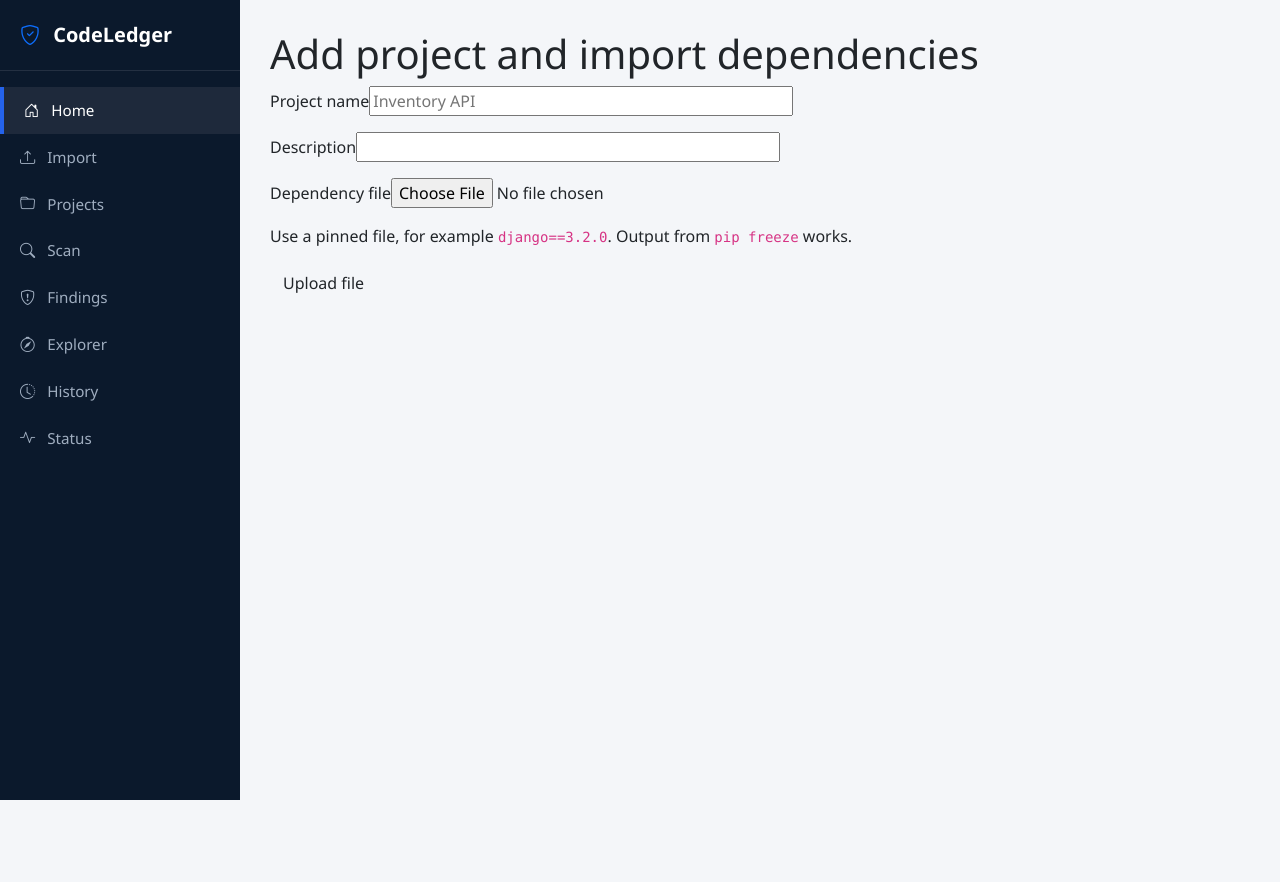
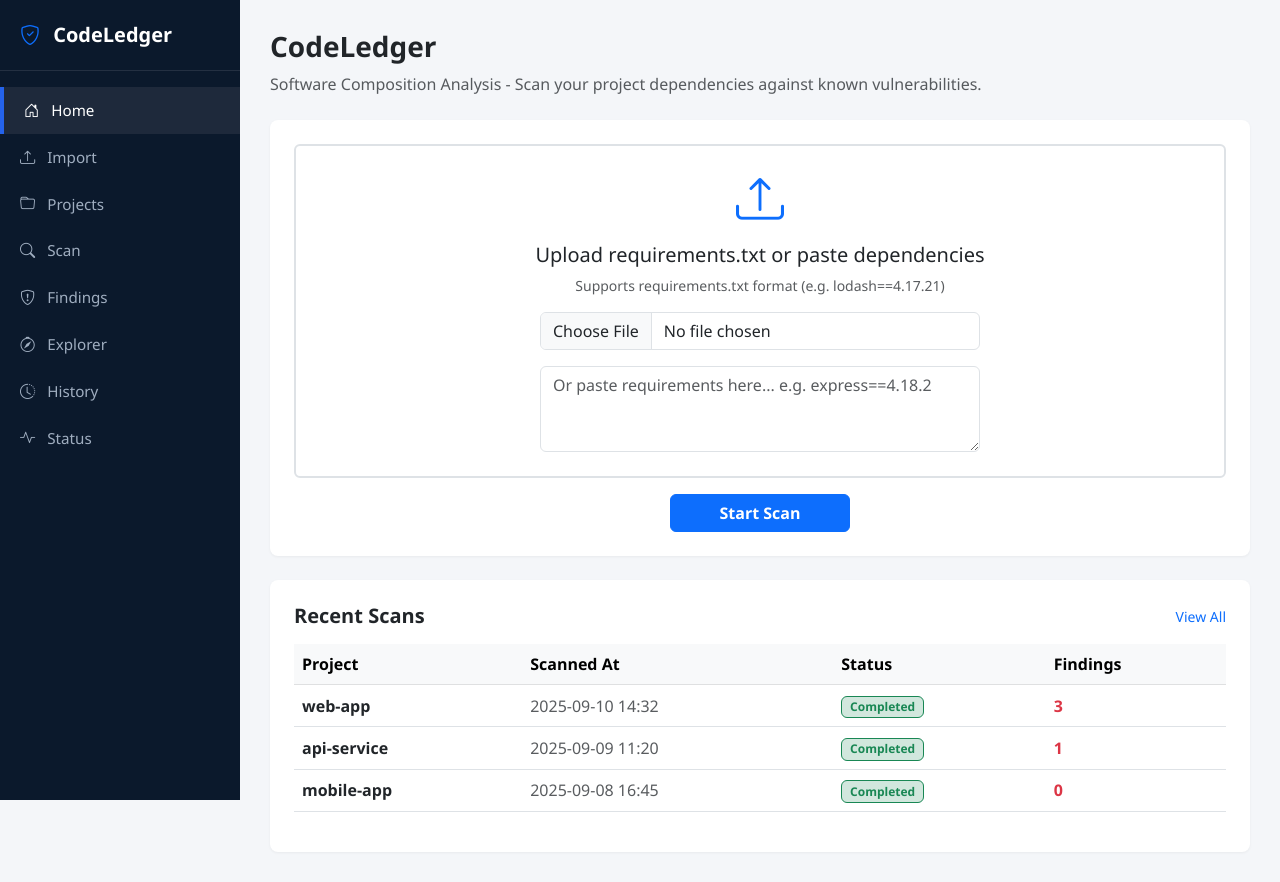
Before and after one commit to Avanipihu/CodeLedger, a Flask app: page / in a window 1280 px wide. Before the commit the page ends 800 px from the top, so only its background shows below. Run offline with Flask 3, Linux system fonts and the light colour scheme.

Commit message:
Enhance import page with recent scans and upload form
Updated the import page to enhance user interface and functionality. Added recent scans section and improved file upload form.

```diff
--- a/templates/import.html
+++ b/templates/import.html
@@ -1,24 +1,56 @@
-{% extends "base.html" %}
-{% block title %}Import dependencies - CodeLedger{% endblock %}
+{% extends 'base.html' %}
+
 {% block content %}
-<h1>Add project and import dependencies</h1>
+<div class="mb-4">
+    <h3 class="fw-bold">CodeLedger</h3>
+    <p class="text-muted">Software Composition Analysis - Scan your project dependencies against known vulnerabilities.</p>
+</div>
 
-{% with messages = get_flashed_messages(with_categories=true) %}
-  {% if messages %}
-    {% for category, message in messages %}
-      <div class="alert alert-{{ category if category != 'error' else 'danger' }} alert-dismissible fade show" role="alert" style="margin-bottom: 1rem; padding: 0.75rem 1.25rem; border-radius: 4px; background-color: #f8d7da; color: #721c24; border: 1px solid #f5c6cb;">
-        {{ message }}
-      </div>
-    {% endfor %}
-  {% endif %}
-{% endwith %}
+<div class="row">
+    <div class="col-md-12 mb-4">
+        <div class="card card-custom p-4 text-center">
+            <form action="/upload" method="POST" enctype="multipart/form-data">
+                <div class="border border-2 border-dashed rounded p-4 mb-3">
+                    <i class="bi bi-upload text-primary display-5"></i>
+                    <h5 class="mt-3">Upload requirements.txt or paste dependencies</h5>
+                    <p class="text-muted small">Supports requirements.txt format (e.g. lodash==4.17.21)</p>
 
-<form class="panel" method="post" action="{{ url_for('upload_file') }}" enctype="multipart/form-data">
-  <p><label for="pname">Project name</label><input id="pname" name="project_name" size="40" placeholder="Inventory API"></p>
-  <p><label for="pdesc">Description</label><input id="pdesc" name="description" size="40"></p>
-  <!-- Changed name="requirements" to name="file" to match app.py -->
-  <p><label for="req">Dependency file</label><input id="req" type="file" name="file" accept=".txt"></p>
-  <p class="muted">Use a pinned file, for example <code>django==3.2.0</code>. Output from <code>pip freeze</code> works.</p>
-  <button class="btn" type="submit">Upload file</button>
-</form>
+                    <input type="file" name="file" class="form-control w-50 mx-auto my-3" accept=".txt">
+                    <textarea name="dependencies_text" class="form-control w-50 mx-auto" rows="3" placeholder="Or paste requirements here... e.g. express==4.18.2"></textarea>
+                </div>
+                <button type="submit" class="btn btn-primary px-5 fw-bold">Start Scan</button>
+            </form>
+        </div>
+    </div>
+
+    <!-- Recent Scans Section -->
+    <div class="col-md-12">
+        <div class="card card-custom p-4">
+            <div class="d-flex justify-content-between align-items-center mb-3">
+                <h5 class="fw-bold mb-0">Recent Scans</h5>
+                <a href="/history" class="text-decoration-none small">View All</a>
+            </div>
+            <table class="table table-hover align-middle">
+                <thead class="table-light">
+                    <tr>
+                        <th>Project</th>
+                        <th>Scanned At</th>
+                        <th>Status</th>
+                        <th>Findings</th>
+                    </tr>
+                </thead>
+                <tbody>
+                    {% for scan in recent_scans %}
+                    <tr>
+                        <td class="fw-semibold">{{ scan.project }}</td>
+                        <td class="text-muted">{{ scan.scanned_at }}</td>
+                        <td><span class="badge bg-success-subtle text-success border border-success">{{ scan.status }}</span></td>
+                        <td><span class="fw-bold text-danger">{{ scan.findings }}</span></td>
+                    </tr>
+                    {% endfor %}
+                </tbody>
+            </table>
+        </div>
+    </div>
+</div>
 {% endblock %}
```
